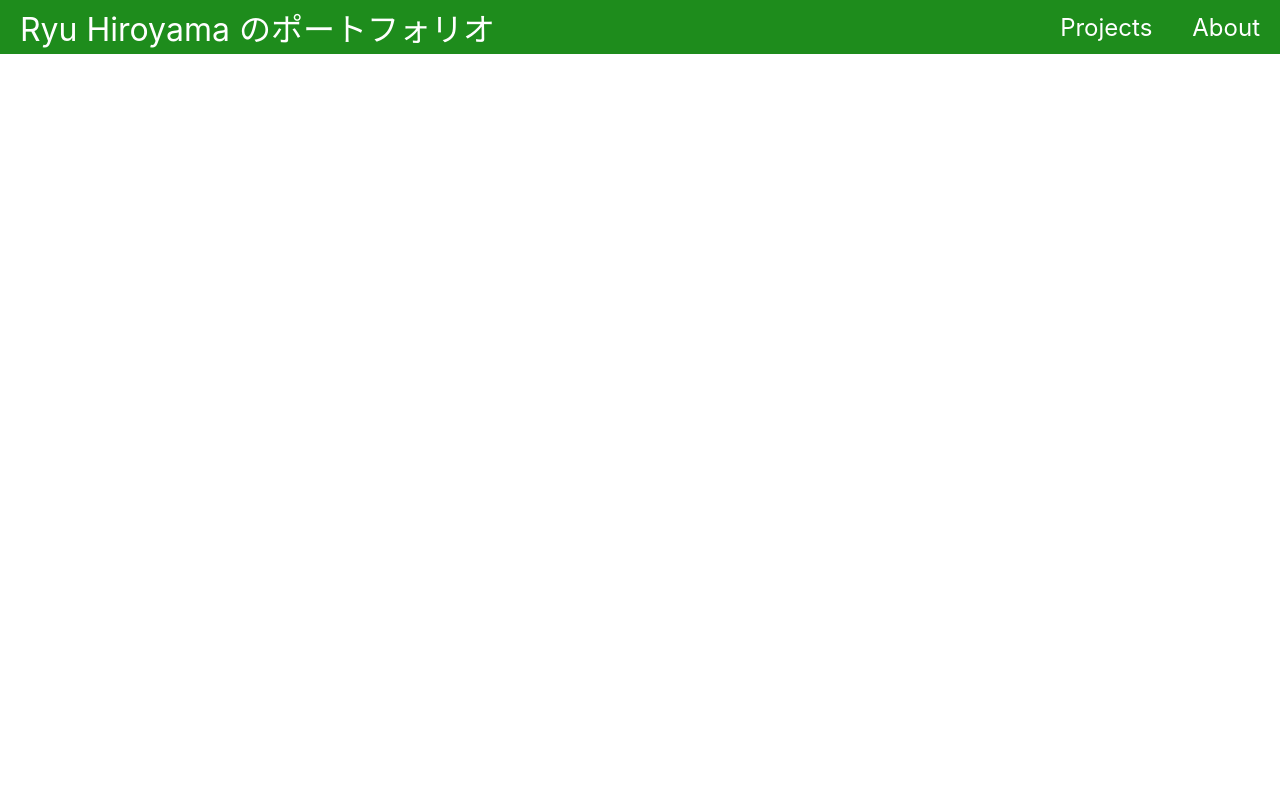
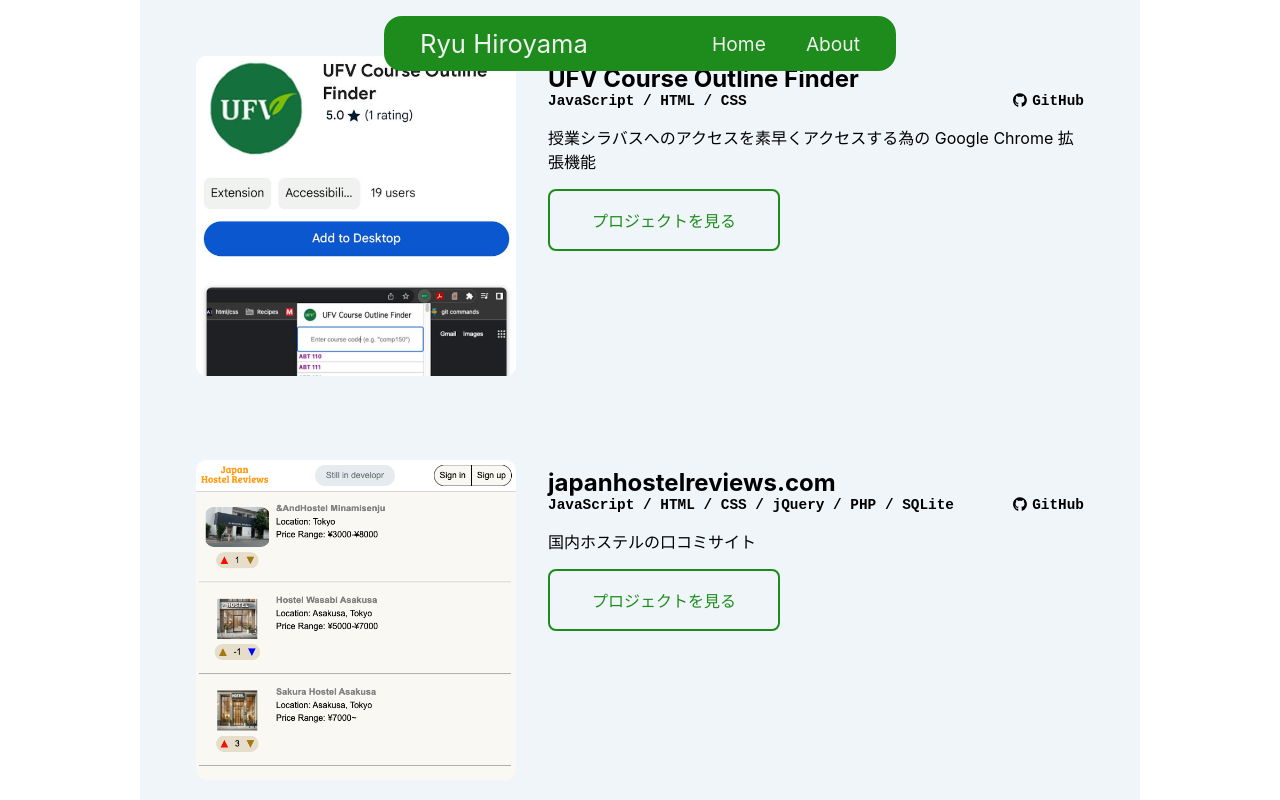
Before and after one commit to lyuhiroyama/portfolio, a React (Create React App) app: page / in a window 1280 px wide. Shown: the top 800 px of the page. Built offline with nearby package versions, Linux system fonts and the light colour scheme.

Commit message:
style: メニューバーにデザインを追加

```diff
--- a/src/App.js
+++ b/src/App.js
@@ -1,7 +1,7 @@
 import './App.scss';
 import { Routes, Route } from 'react-router-dom'
 import Navbar from './components/navbar.jsx';
-import Projects from './components/projects.jsx';
+import Home from './components/home.jsx';
 import About from './components/about.jsx';
 
 function App() {
@@ -11,7 +11,8 @@ function App() {
       <Navbar />
       <div className="routes">
         <Routes>
-          <Route path="/projects" element={<Projects />} />
+          <Route path="/" element={<Home />} />
+          <Route path="/" element={<Home />} />
           <Route path="/about" element={<About />} />
         </Routes>
       </div>
--- a/src/App.scss
+++ b/src/App.scss
@@ -5,18 +5,31 @@ $theme-color2: rgb(240, 245, 250);
   box-sizing: border-box;
 }
 
+/* App.js */
+.App {
+  display: flex;
+  flex-direction: column;
+  align-items: center;
+}
+
 /* メニューバー */
-.nav-component {
+.navbar {
+  position: fixed;
   background-color: $theme-color;
-  color: white;
+  color: rgb(240, 239, 239);
   display: flex;
   justify-content: space-between;
   align-items: stretch;
   gap: 2rem;
-  padding: 0 1rem;
+  padding: 0.5rem 2rem;
+  margin: 1rem 2rem;
+  border-radius: 18px;
+  min-width: 40%;
+  max-width: 1100px;
 
   .site-title {
-    font-size: 2rem;
+    font-size: 1.6rem;
+    margin-right: 2rem;
   }
 
   ul {
@@ -29,7 +42,7 @@ $theme-color2: rgb(240, 245, 250);
 
   a {
     text-decoration: none;
-    font-size: 1.5rem;
+    font-size: 1.2rem;
     color: inherit;
     height: 100%;
     display: flex;
@@ -38,7 +51,9 @@ $theme-color2: rgb(240, 245, 250);
   }
 
   li:hover {
-    background-color: #777;
+    background-color: #1e921c;
+    color: white;
+    border-radius: 10px;
   }
 }
 
--- a/src/components/projects.jsx
+++ b/src/components/home.jsx
@@ -4,7 +4,7 @@ import cmlThumbnail from '../assets/cml-thumbnail.png';
 import etcThumbnail from '../assets/etc-thumbnail.png';
 import ProjectCard from "./projectCard"
 
-export default function Projects(){
+export default function Home(){
 
     const projectsData = [
         {
--- a/src/components/navbar.jsx
+++ b/src/components/navbar.jsx
@@ -2,11 +2,11 @@ import { Link } from 'react-router-dom';
 
 export default function Navbar(){
     return (
-        <nav className="nav-component">
-            <Link to="/" className="site-title">Ryu Hiroyama のポートフォリオ</Link>
+        <nav className="navbar">
+            <Link to="/" className="site-title">Ryu Hiroyama</Link>
             <ul>
                 <li>
-                    <Link to="/projects">Projects</Link>
+                    <Link to="/">Home</Link>
                 </li>
                 <li>
                     <Link to="/about">About</Link>
--- a/src/components/projectCard.jsx
+++ b/src/components/projectCard.jsx
@@ -1,6 +1,6 @@
 import { Fragment } from 'react'; // <> </> に属性を追加するため
-import { FontAwesomeIcon } from '@fortawesome/react-fontawesome' // Font Awesome 使用のため
-import { faGithub } from '@fortawesome/free-brands-svg-icons' // Font Awesome GitHub icon
+import { FontAwesomeIcon } from '@fortawesome/react-fontawesome'; // Font Awesome 使用のため
+import { faGithub } from '@fortawesome/free-brands-svg-icons'; // Font Awesome GitHub icon
 
 export default function ProjectCard({projectTitle, thumbnail, technologies, description, gitHubLink, projectLink}){
     return (
```
